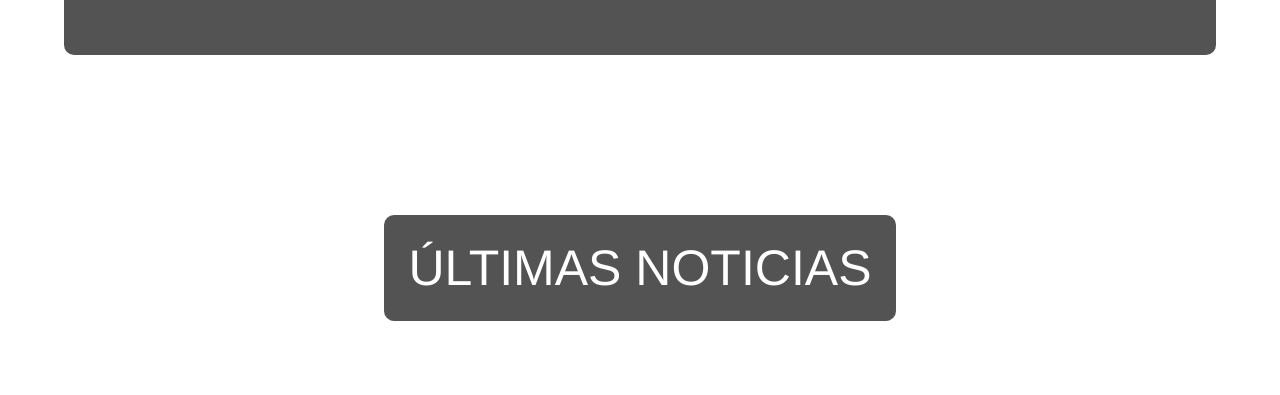
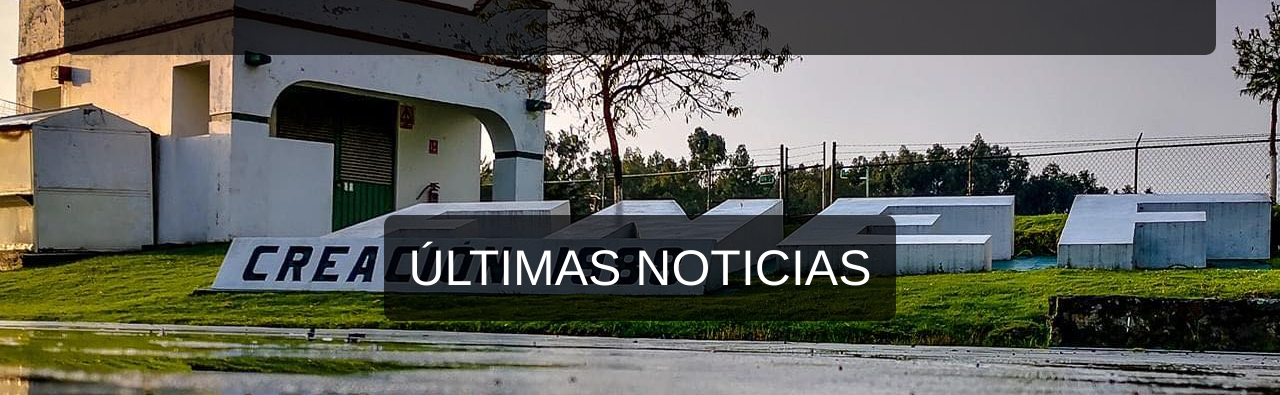
Before and after one commit to da175david/LANDING-ESC, a plain HTML site: page index.html in a window 1280 px wide. Shown: the part 697-1092 px from the top of the page. Drawn offline with Linux system fonts and the light colour scheme; the site is published under a folder, as on GitHub Pages, so addresses that start at the root find nothing.

Commit message:
Update styles.css

```diff
--- a/styles.css
+++ b/styles.css
@@ -1,7 +1,7 @@
 /*--------INICIO------*/
 body {
     margin: 0;
-    background-image: url(/img/enef.jpg);
+    background-image: url(img/enef.jpg);
     background-position: center;
     background-repeat: no-repeat;
     background-attachment: fixed;
```
